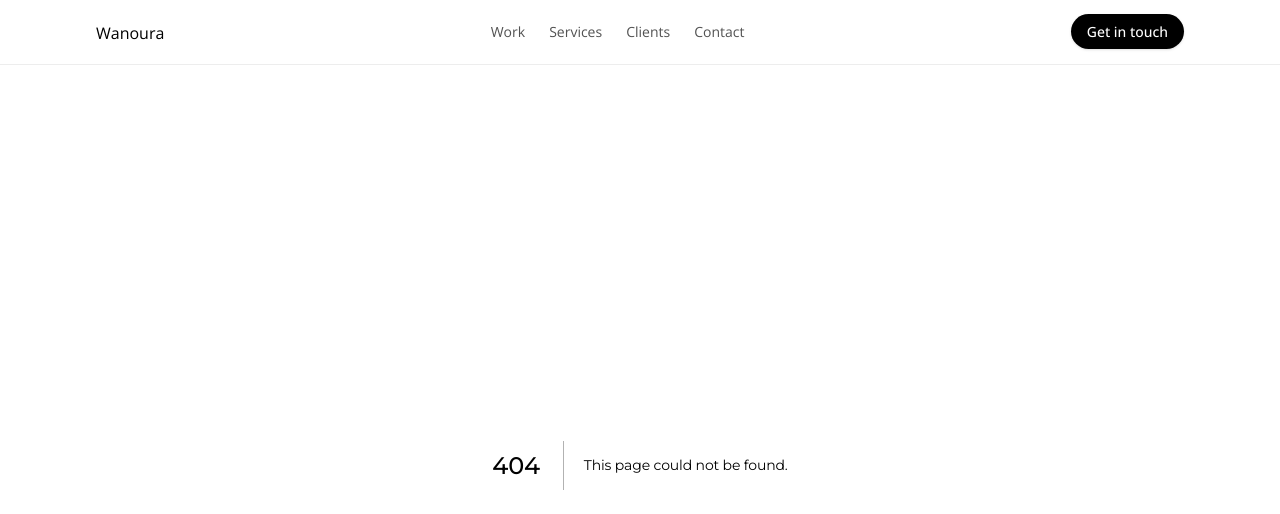
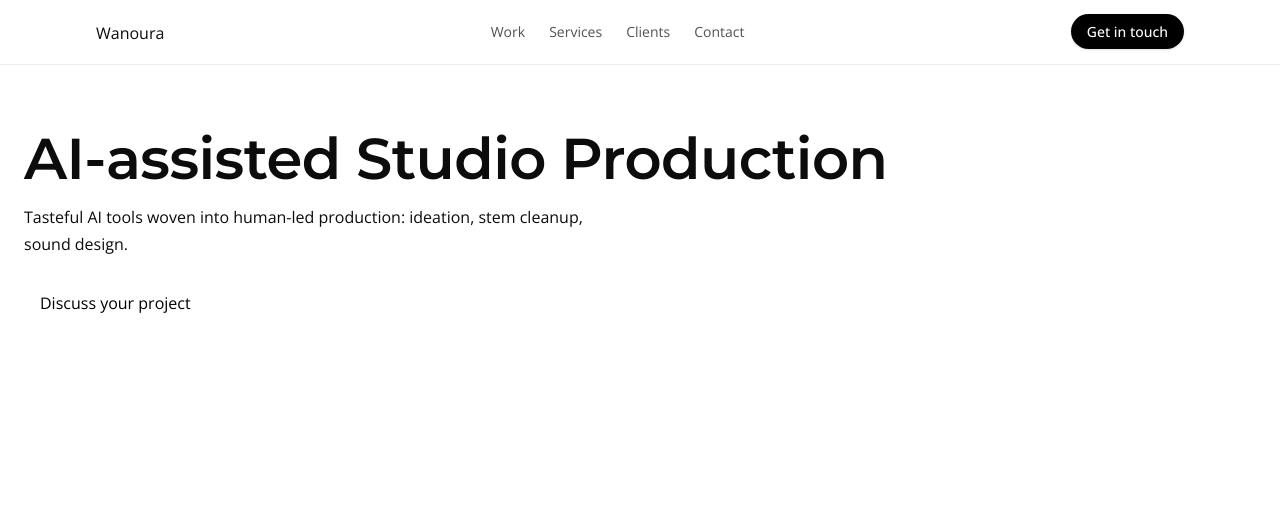
Before and after one commit to jimmy-motsei/wanoura-studio, a Next.js app: page /ai-studio-production in a window 1280 px wide. Before the commit this address had no page. Shown: the top 514 px of the page. Built offline with nearby package versions, Linux system fonts and the light colour scheme.

Commit message:
feat(routes): add placeholder pages for atmos & ai production

```diff
--- /dev/null
+++ b/app/ai-studio-production/page.tsx
@@ -0,0 +1,15 @@
+export const metadata = { title: "AI Studio Production — Wanoura" };
+export default function Page() {
+  return (
+    <main className="px-6 py-16">
+      <h1 className="text-3xl font-semibold">AI-assisted Studio Production</h1>
+      <p className="mt-4 text-white/70 max-w-prose">
+        Tasteful AI tools woven into human-led production: ideation, stem cleanup, sound design.
+      </p>
+      <a className="mt-6 inline-block rounded-2xl bg-white text-black px-4 py-2 hover:bg-white/90"
+         href="mailto:hello@dreamwanoura.com?subject=AI%20Production%20Inquiry">
+        Discuss your project
+      </a>
+    </main>
+  );
+}
--- /dev/null
+++ b/app/atmos-mixing/page.tsx
@@ -0,0 +1,15 @@
+export const metadata = { title: "Dolby Atmos Mixing — Wanoura" };
+export default function Page() {
+  return (
+    <main className="px-6 py-16">
+      <h1 className="text-3xl font-semibold">Dolby Atmos Mixing</h1>
+      <p className="mt-4 text-white/70 max-w-prose">
+        Immersive, translation-safe Atmos mixes for music, film, and branded content.
+      </p>
+      <a className="mt-6 inline-block rounded-2xl bg-white text-black px-4 py-2 hover:bg-white/90"
+         href="mailto:hello@dreamwanoura.com?subject=Atmos%20Mix%20Inquiry">
+        Start an Atmos mix
+      </a>
+    </main>
+  );
+}
```
